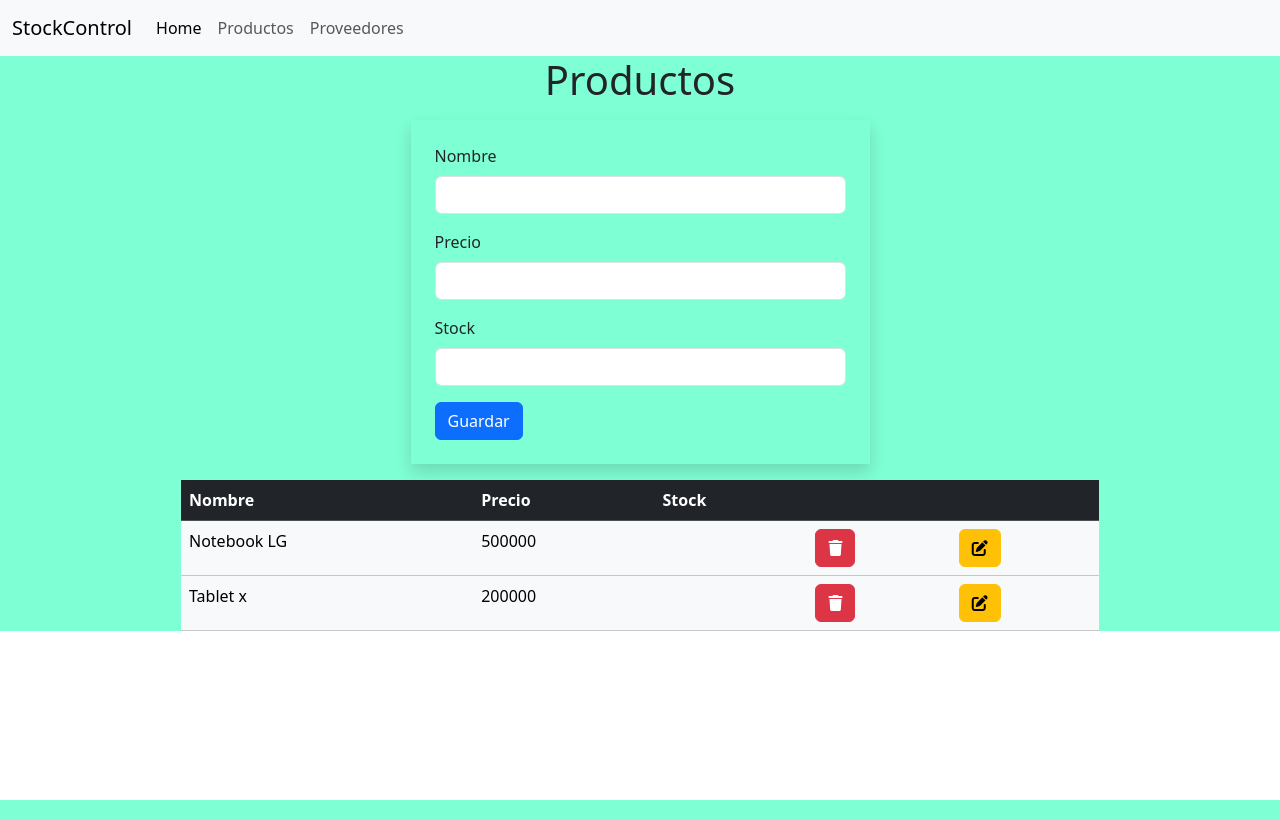
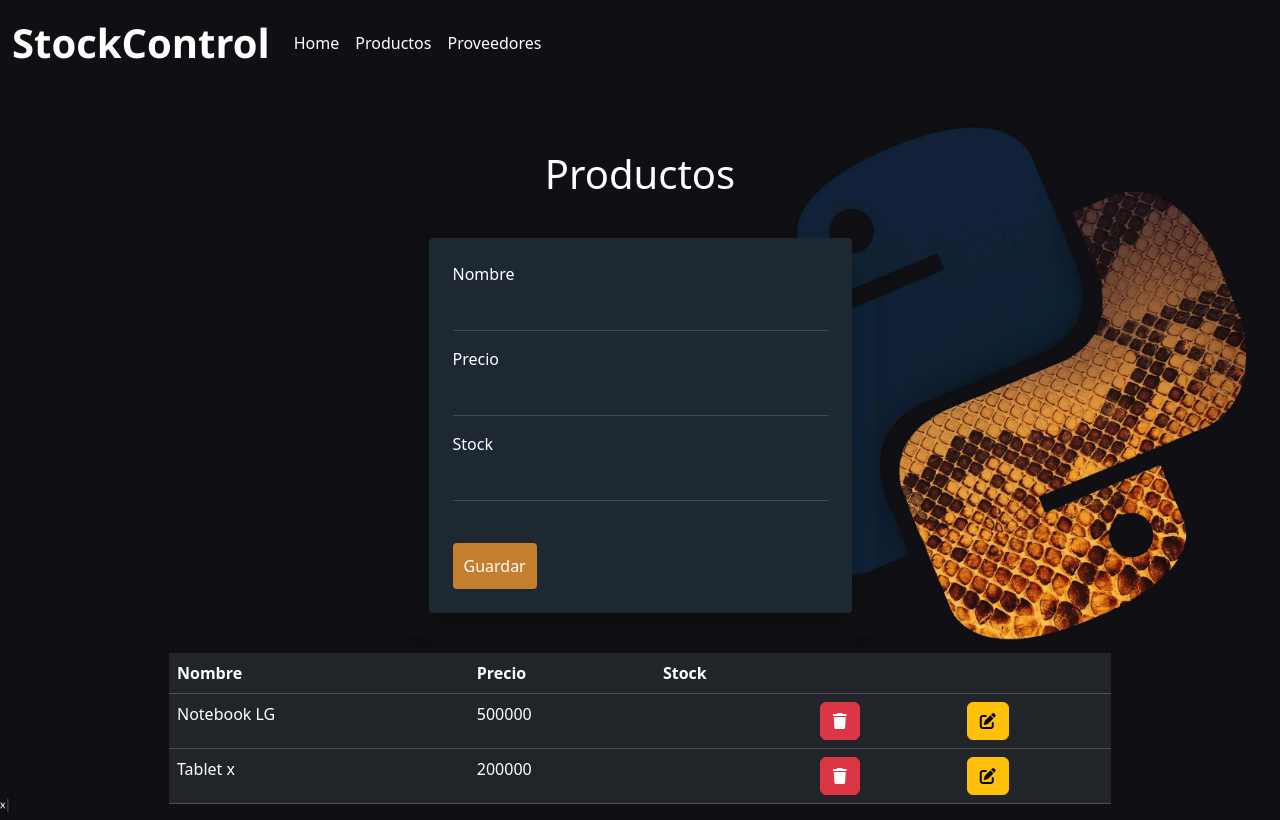
Before and after one commit to aleFernandez88/POO-en-Python---Alkemy, a Django app: page /productos/ in a window 1280 px wide. Run offline with Django 5.2, Linux system fonts and the light colour scheme; data comes from the database, SQL or seed files in the repository.

Commit message:
Css completo

```diff
--- a/StockControl/StockControl/settings.py
+++ b/StockControl/StockControl/settings.py
@@ -118,9 +118,7 @@
 # https://docs.djangoproject.com/en/5.0/howto/static-files/
 
 STATIC_URL = 'static/'
-STATICFILES_DIRS = [
-    os.path.join(BASE_DIR, 'static'),
-]
+STATICFILES_DIRS = (os.path.join(BASE_DIR,'StockControl/static'),)
 
 # Default primary key field type
 # https://docs.djangoproject.com/en/5.0/ref/settings/#default-auto-field
--- /dev/null
+++ b/StockControl/StockControl/static/css/form.css
@@ -0,0 +1,67 @@
+.login-dark {
+    /* height:1000px;
+    background:#475d62 url(../../assets/img/star-sky.jpg);
+    background-size:cover;
+    position:relative; */
+    display: flex;
+    justify-content: center;
+  }
+
+  .login-dark form {
+    background-color:#1e2833;
+    padding:40px;
+    border-radius:4px;
+    color:#fff;
+    box-shadow:3px 3px 4px rgba(0,0,0,0.2);
+  }
+
+  .login-dark .illustration {
+    text-align:center;
+    padding:15px 0 20px;
+    font-size:100px;
+    color:#2980ef;
+  }
+
+  .login-dark form .form-control {
+    background:none;
+    border:none;
+    border-bottom:1px solid #434a52;
+    border-radius:0;
+    box-shadow:none;
+    outline:none;
+    color:inherit;
+  }
+
+  .login-dark form .btn-primary {
+    background:#c37f2d;
+    border:none;
+    border-radius:4px;
+    padding:11px;
+    box-shadow:none;
+    margin-top:26px;
+    text-shadow:none;
+    outline:none;
+  }
+
+  .login-dark form .btn-primary:hover, .login-dark form .btn-primary:active {
+    background:#214a80;
+    outline:none;
+  }
+
+  .login-dark form .forgot {
+    display:block;
+    text-align:center;
+    font-size:12px;
+    color:#6f7a85;
+    opacity:0.9;
+    text-decoration:none;
+  }
+
+  .login-dark form .forgot:hover, .login-dark form .forgot:active {
+    opacity:1;
+    text-decoration:none;
+  }
+
+  .login-dark form .btn-primary:active {
+    transform:translateY(1px);
+  }
--- a/StockControl/StockControl/static/css/styles.css
+++ b/StockControl/StockControl/static/css/styles.css
@@ -1,3 +1,74 @@
-.backGround-home{
-    background-color: aquamarine;
+body {
+    background: url(../img//bg.webp);
+    background-size: cover;
+    background-repeat: no-repeat;
+    background-position: center;
+    min-height: 100vh;
 }
+
+.container-home {
+   padding: 150px 0 0;
+}
+
+.navbar-fixed-top {
+    width: 100%;
+    background-color: transparent !important;
+}
+
+.navbar-fixed-top li a {
+    color: #fefefe !important;
+}
+
+.navbar-brand {
+    color: #fff;
+    font-size: 2.5rem;
+    font-weight: 900;
+    font-family: 'Segoe UI', Tahoma, Geneva, Verdana, sans-serif;
+}
+
+.navbar-brand:focus,
+.navbar-brand:hover {
+    color: #fff;
+}
+
+.titulo-home,
+.subtitulo-home {
+    font-family: "Avant Garde", Avantgarde, "Century Gothic", CenturyGothic, "AppleGothic", sans-serif;
+    font-size: 92px;
+    padding: 80px 50px;
+    text-align: center;
+    text-transform: uppercase;
+    text-rendering: optimizeLegibility;
+    text-align: center;
+    margin: 50px 0 0;
+    color: #e0dfdc;
+    /* background-color: #333; */
+    letter-spacing: .1em;
+    text-shadow: 0 -1px 0 #fff, 0 1px 0 #2e2e2e, 0 2px 0 #2c2c2c, 0 3px 0 #2a2a2a, 0 4px 0 #282828, 0 5px 0 #262626, 0 6px 0 #242424, 0 7px 0 #222, 0 8px 0 #202020, 0 9px 0 #1e1e1e, 0 10px 0 #1c1c1c, 0 11px 0 #1a1a1a, 0 12px 0 #181818, 0 13px 0 #161616, 0 14px 0 #141414, 0 15px 0 #121212, 0 22px 30px rgba(0, 0, 0, 0.9);
+}
+
+.subtitulo-home {
+    font-size: 72px;
+    margin: 0px;
+    padding: 40px 25px;
+    text-transform:capitalize;
+}
+
+.small{
+    font-size: 22px;
+    margin: 0px;
+    padding: 40px 25px;
+}
+
+.form-label{
+    color: #fefefe ;
+}
+
+form input{
+    background-color: #242424;
+    color: #fefefe;
+}
+
+.table-bg td{
+    color: #fefefe;
+}
--- a/StockControl/compra/templates/main.html
+++ b/StockControl/compra/templates/main.html
@@ -14,11 +14,12 @@
         crossorigin="anonymous"></script>
     <link rel="stylesheet" href="https://cdnjs.cloudflare.com/ajax/libs/font-awesome/6.5.2/css/all.min.css">
     <link rel="stylesheet" href="{% static 'css/styles.css' %}">
+    <link rel="stylesheet" href="{% static 'css/form.css' %}">
 </head>
 
 <body>
-    <header>
-        <nav class="navbar navbar-expand-lg bg-body-tertiary">
+    <header class="fixed-top">
+        <nav class="navbar navbar-expand-lg bg-body-tertiary navbar-fixed-top">
             <div class="container-fluid">
                 <a class="navbar-brand" href="#">StockControl</a>
                 <button class="navbar-toggler" type="button" data-bs-toggle="collapse" data-bs-target="#navbarNav"
@@ -41,11 +42,12 @@
             </div>
         </nav>
     </header>
-    <div class="container-fluid w-100 backGround-home">
+    <div class="container-fluid w-100 p-150">
         {% block content %}
-        <h1>StockControl</h1>
+        <h1 class="titulo-home ">StockControl</h1>
+        <h1 class="titulo-home subtitulo-home ">PYTHON & DJANGO</h1>
+        <h5 class="titulo-home subtitulo-home small">Alkemy ft Codo a codo</h5>
         {% endblock %}
     </div>
 </body>
-
 </html>
--- a/StockControl/compra/templates/productos.html
+++ b/StockControl/compra/templates/productos.html
@@ -1,6 +1,8 @@
 {% extends 'main.html' %}
+{% load static %}
 {% block content %}
-<div class="container-fluid w-75">
+<link rel="stylesheet" href="{% static 'css/form.css' %}">
+<div class="container-fluid w-75 container-home">
 
     {% if messages %}
 
@@ -12,25 +14,27 @@
 
     {% endif %}
 
-    <h1 class="text-center">Productos</h1>
-
-    <form class="w-50 shadow mx-auto p-4 m-3" method="post" action="{% url 'agregarProducto' %}">
+    <h1 class="text-center form-label">Productos</h1>
+    <div class="w-50 shadow mx-auto p-4 m-3 login-dark">
+    <form class="w-100 shadow mx-auto p-4" method="post" action="{% url 'agregarProducto' %}">
         {% csrf_token %}
-        <div class="mb-3">
+        <div class="mb-3 form-group">
             <label for="exampleInputText" class="form-label">Nombre</label>
             <input name="nombre" type="text" class="form-control" id="exampleInputEmail1" required>
         </div>
-        <div class="mb-3">
+        <div class="mb-3 form-group">
             <label for="exampleInputText" class="form-label">Precio</label>
             <input name="precio" type="number" class="form-control" required>
         </div>
-        <div class="mb-3">
+        <div class="mb-3 form-group">
             <label for="exampleInputText" class="form-label">Stock</label>
             <input name="stock_actual" type="number" class="form-control" required>
         </div>
         <button type="submit" class="btn btn-primary">Guardar</button>
     </form>
-    <table class="table table-light ">
+</div>
+
+    <table class="table table-dark ">
         <tr class="table-dark">
             <th>Nombre</th>
             <th>Precio</th>
```
Also changed, not shown: StockControl/compra/templates/proveedores.html (+12 -9 lines), StockControl/StockControl/static/img/bg-con.jpg (added), StockControl/StockControl/static/img/bg-sin.jpg (added), StockControl/StockControl/static/img/bg.webp (added).
